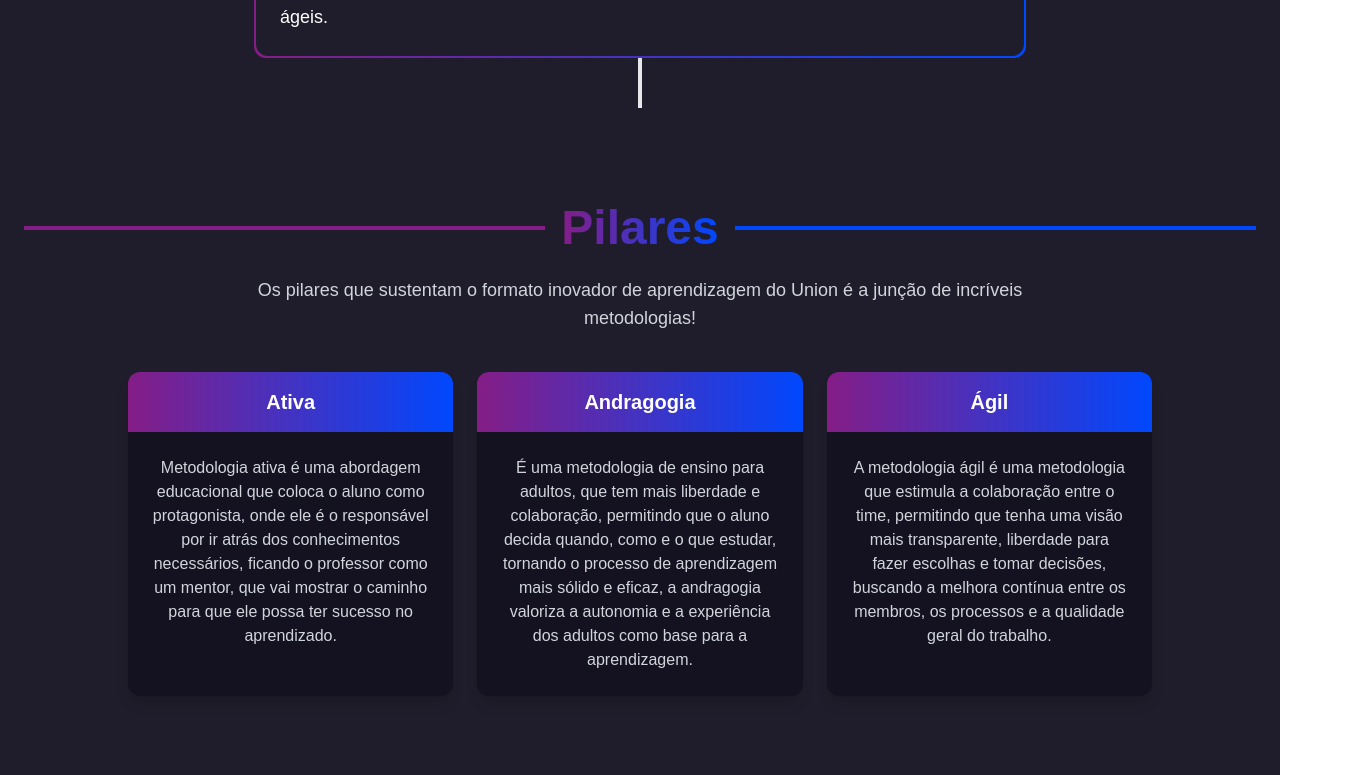
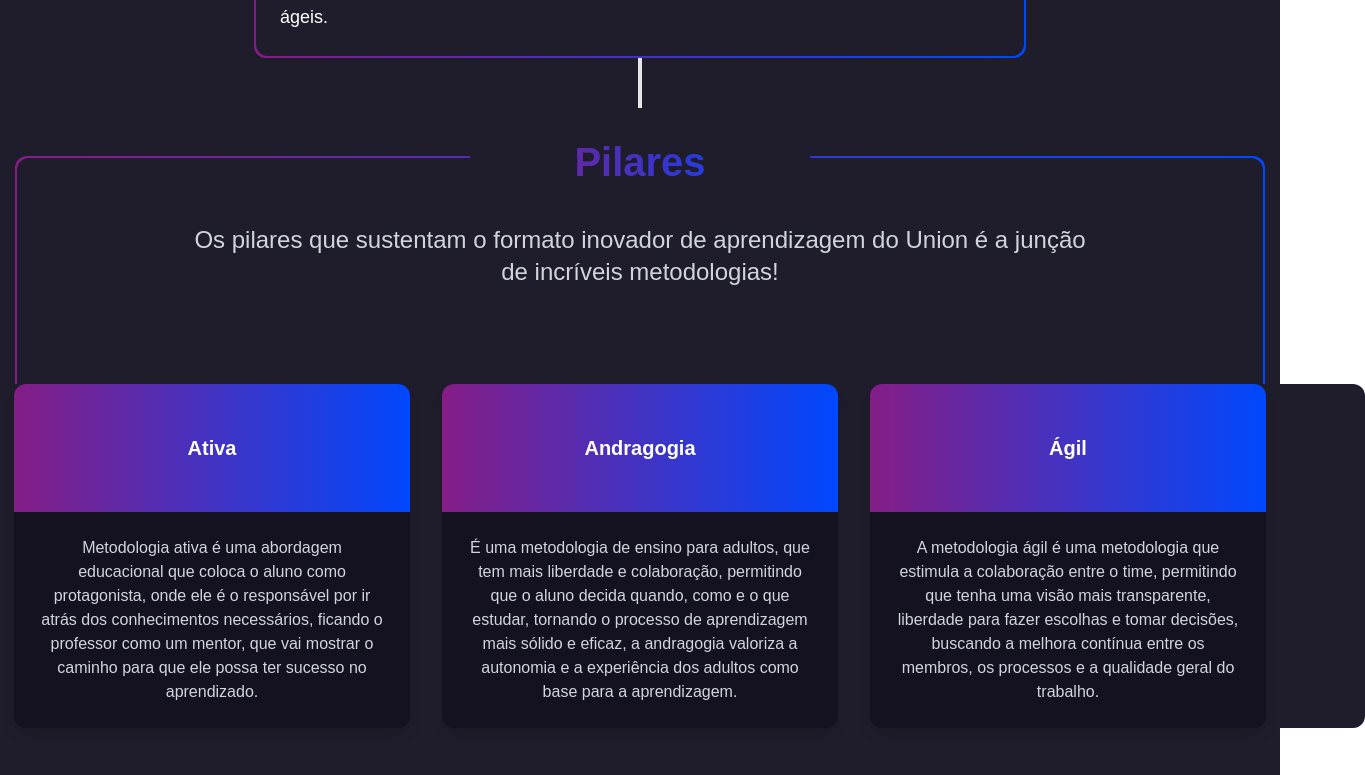
Before and after one commit to rhaneyko/union-developers, a Next.js app: page / in a window 1280 px wide. Shown: the part 1303-2078 px from the top of the page, 1365 px wide, since content can reach past the window. Built offline with nearby package versions, Linux system fonts and the light colour scheme.

Commit message:
Estilização do section Pilares.

```diff
--- a/app/sections/Pilares.tsx
+++ b/app/sections/Pilares.tsx
@@ -1,27 +1,27 @@
 export default function Pilares() {
     return (
-        <section className="py-12 px-6 text-center bg-[#1F1D2B]" id="pilares">
+        <section className="flex justify-center text-center bg-[#1F1D2B]" id="pilares">
 
             {/* Título principal */}
-            <div className="flex items-center justify-center w-full mb-6 bg-gradient">
-                <span className="flex-1 h-[4px] bg-gradient-to-r from-[rgb(133,29,134)] to-[rgb(133,29,134)]"></span>
-                <h1 className="text-5xl font-bold text-transparent bg-clip-text bg-gradient-to-r from-[rgb(133,29,134)] to-[rgb(0,72,254)] mx-4">
+            <div className="flex flex-col justify-center items-center p-[2px] rounded-xl
+                      bg-gradient-to-r from-[rgb(133,29,134)] to-[rgb(0,72,254)]
+                      w-[1250px] md:max-w-[1400px]">
+                <div className="flex flex-col items-center relative w-full h-auto p-4 md:p-6 bg-[#1F1D2B] text-white rounded-xl">
+                    <div className="mt-[-50px] bg-[#1F1D2B]  md:w-[340px]">
+                        <h1 className="text-[40px] font-bold text-transparent bg-clip-text bg-gradient-to-r from-[rgb(133,29,134)] to-[rgb(0,72,254)] mx-4">
                             Pilares
                         </h1>
-                <span className="flex-1 h-[4px] bg-gradient-to-r from-[rgb(0,72,254)] to-[rgb(0,72,254)]"></span>
                     </div>
-
-
-            <p className="text-lg text-gray-300 max-w-3xl mx-auto mb-10">
+                    <p className="text-2xl text-gray-300 max-w-4xl mx-auto mt-8 mb-24">
                         Os pilares que sustentam o formato inovador de aprendizagem do Union é a junção de incríveis metodologias!
                     </p>
 
                     {/* Grid de Cards */}
-            <div className="grid gap-6 md:grid-cols-3 max-w-5xl mx-auto">
+                    <div className="flex justify-center flex-col md:flex-row md:gap-8 rounded-xl w-[1450px] max-w-[1450px] mb-[-30px] bg-[#1F1D2B]">
 
-                <div className="bg-[#141221] text-white rounded-xl overflow-hidden shadow-lg transition-all duration-300 group">
+                        <div className="bg-[#141221] w-[396px] min-w-[337px] text-white rounded-xl overflow-hidden shadow-lg transition-all duration-300 group">
                             {/* Título - Apenas essa parte terá o fundo branco no hover */}
-                    <div className="py-4 text-xl font-bold text-white bg-gradient-to-r from-[#851D86] to-[#0048FE]
+                            <div className="p-[50px] text-xl font-bold text-white bg-gradient-to-r from-[#851D86] to-[#0048FE]
                     transition-all duration-300 group-hover:bg-white group-hover:text-black">
                                 Ativa
                             </div>
@@ -39,8 +39,8 @@ export default function Pilares() {
 
 
                         {/* Card 2 - Andragogia */}
-                <div className="bg-[#141221] text-white rounded-xl overflow-hidden shadow-lg transition-all duration-300 group">
-                    <div className="py-4 text-xl font-bold text-white bg-gradient-to-r from-[#851D86] to-[#0048FE]
+                        <div className="bg-[#141221] w-[396px] min-w-[337px] text-white rounded-xl overflow-hidden shadow-lg transition-all duration-300 group">
+                            <div className="p-[50px] text-xl font-bold text-white bg-gradient-to-r from-[#851D86] to-[#0048FE]
                     transition-all duration-300 group-hover:bg-white group-hover:text-black">
                                 Andragogia
                             </div>
@@ -54,8 +54,8 @@ export default function Pilares() {
                         </div>
 
                         {/* Card 3 - Ágil */}
-                <div className="bg-[#141221] text-white rounded-xl overflow-hidden shadow-lg transition-all duration-300 group">
-                    <div className="py-4 text-xl font-bold text-white bg-gradient-to-r from-[#851D86] to-[#0048FE]
+                        <div className="bg-[#141221] w-[396px] min-w-[337px]   text-white rounded-xl overflow-hidden shadow-lg transition-all duration-300 group">
+                            <div className="p-[50px] text-xl font-bold text-white bg-gradient-to-r from-[#851D86] to-[#0048FE]
                     transition-all duration-300 group-hover:bg-white group-hover:text-black">
                                 Ágil
                             </div>
@@ -68,6 +68,8 @@ export default function Pilares() {
                             </div>
                         </div>
                     </div>
+                </div>
+            </div>
         </section>
     );
 }
```
Lines whose indentation alone changed are shown as unchanged.
